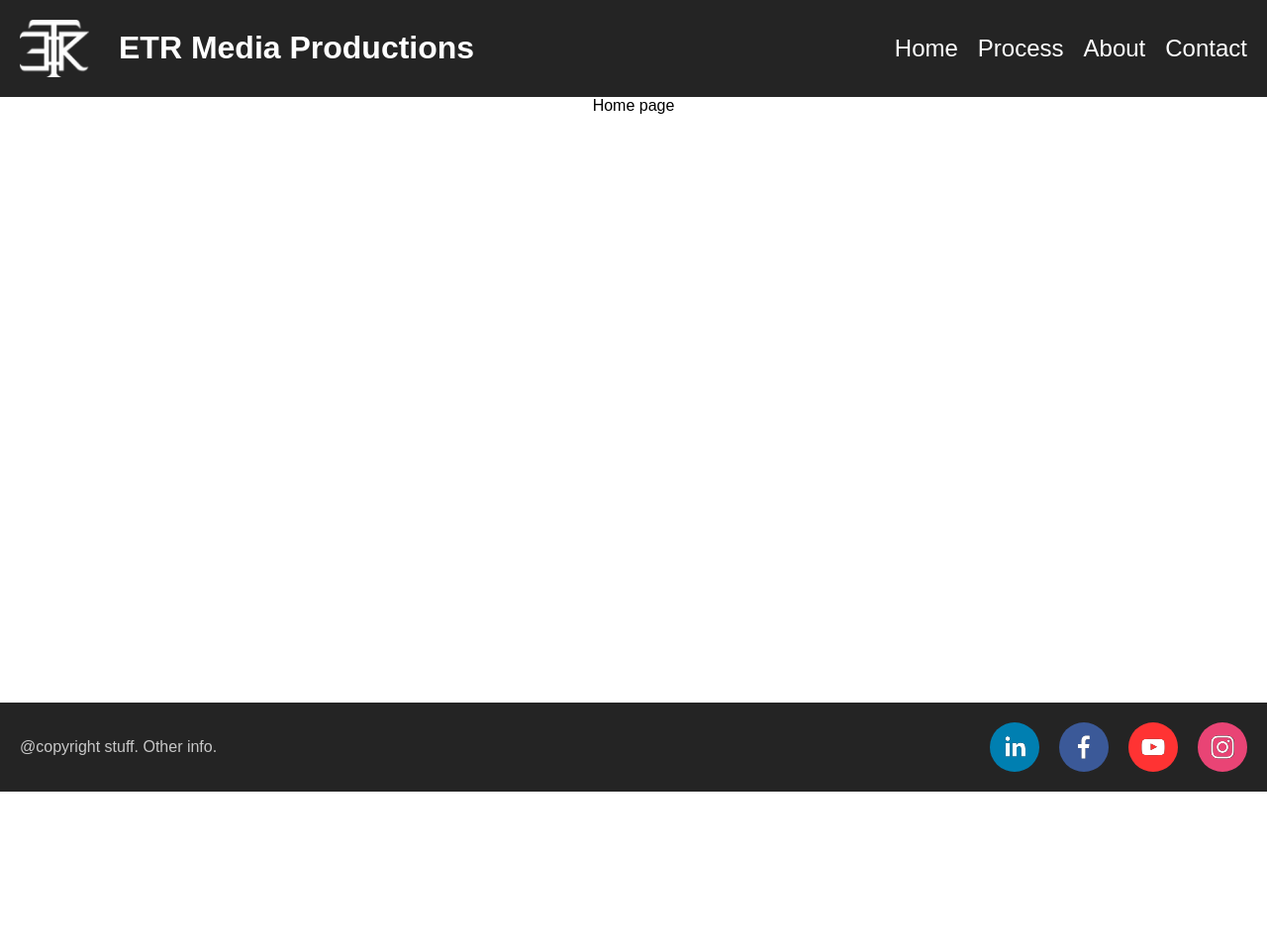
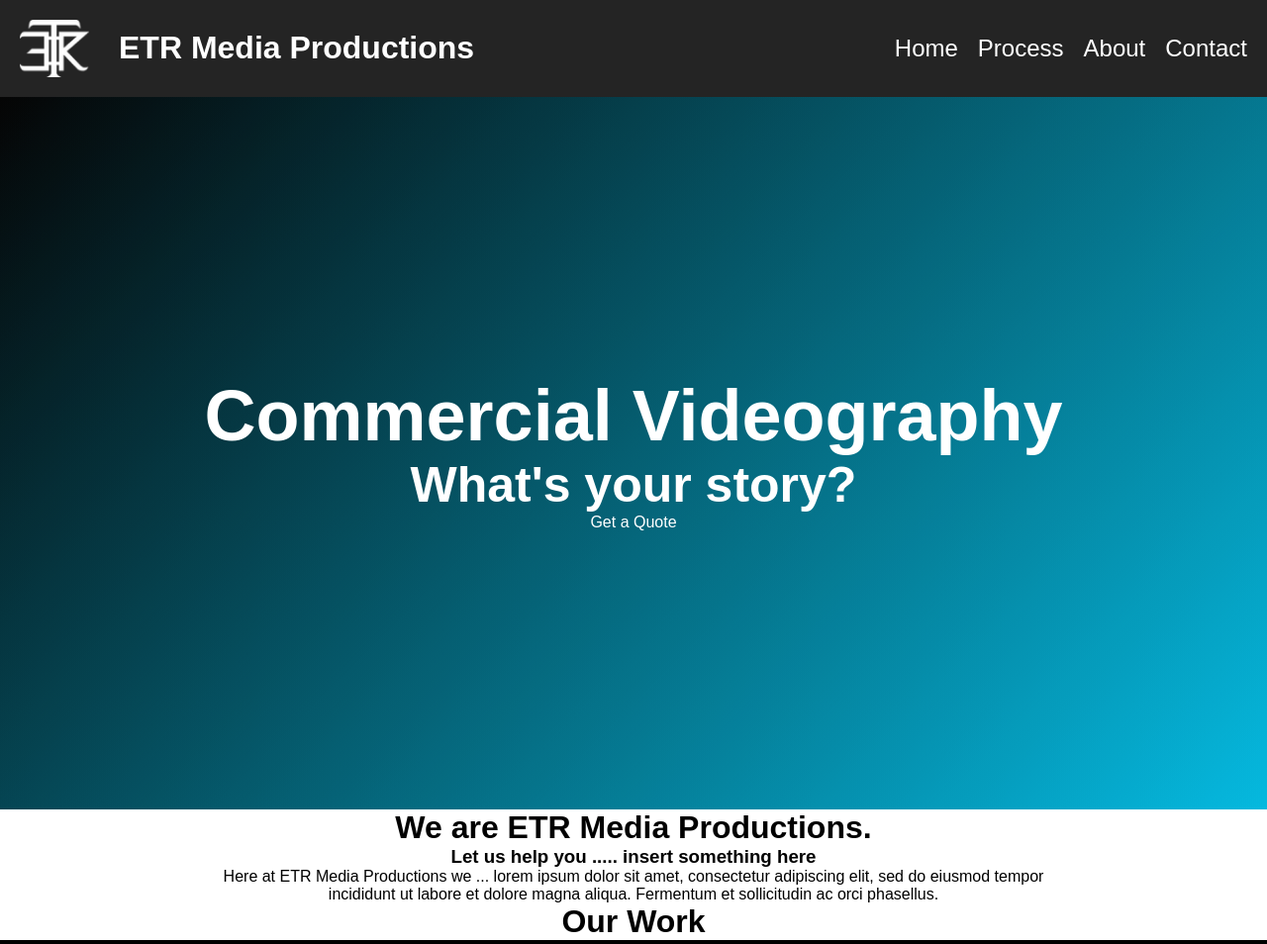
Before and after one commit to ACookson95/etr-media-productions, a Gatsby site: page / in a window 1280 px wide. Shown: the top 954 px of the page at 99% size. Before the commit the page ends 800 px from the top, so only its background shows below. Built offline with nearby package versions, Linux system fonts and the light colour scheme; Gatsby itself is replaced by a stand-in of ours.

Commit message:
Added components to Home page

```diff
--- a/package.json
+++ b/package.json
@@ -24,6 +24,7 @@
     "gatsby-transformer-sharp": "^4.11.0",
     "react": "^17.0.1",
     "react-dom": "^17.0.1",
+    "react-player": "^2.10.0",
     "react-social-icons": "^5.13.0",
     "styled-components": "^5.3.5"
   }
--- /dev/null
+++ b/src/components/Button.js
@@ -0,0 +1,15 @@
+import React from "react";
+import styled from "styled-components";
+
+export const Button = ({children}) => {
+
+  const StyledButton = styled.div`
+
+  `;
+
+  return (
+    <StyledButton>
+      {children}
+    </StyledButton>
+  )
+}
--- /dev/null
+++ b/src/components/Container.js
@@ -0,0 +1,16 @@
+import React from "react";
+import styled from "styled-components";
+
+export const Container = ({children}) => {
+  const StyledContainer = styled.div`
+    max-width: 1000px;
+    width: 90%;
+    margin: 0 auto;
+  `;
+
+  return (
+    <StyledContainer>
+      {children}
+    </StyledContainer>
+  )
+}
--- a/src/components/Footer.js
+++ b/src/components/Footer.js
@@ -33,7 +33,7 @@ export const Footer = () => {
   return (
     <FooterWrapper>
       <FooterText>
-        @copyright stuff. Other info.
+        © 2021 All Rights Owned by Empower the Rebel LLC
       </FooterText>
       <SocialLinks>
         <StyledIcon as={SocialIcon} url="https://linkedin.com/" fgColor="#FFFFFF"/>
--- /dev/null
+++ b/src/components/home/Clients.js
@@ -0,0 +1,15 @@
+import React from "react";
+import styled from "styled-components";
+
+export const Clients = () => {
+  const ClientsWrapper = styled.div`
+    width: 100%;
+    height: 300px;
+    background-color: black;
+  `;
+  return (
+    <ClientsWrapper>
+
+    </ClientsWrapper>
+  )
+}
--- /dev/null
+++ b/src/components/home/Cover.js
@@ -0,0 +1,81 @@
+import React from "react";
+import ReactPlayer from 'react-player/lazy';
+import styled from "styled-components";
+import { Button } from "../../components";
+
+
+export const Cover = () => {
+  const VideoWrapper = styled.div`
+  position: relative;
+  min-height: 400px;
+  max-height: 600px;
+  width: 100%;
+  padding-top: 56.25%;
+  background-color: ${props => props.theme.colors.dark1};
+  & .react-player {
+    position: absolute;
+    top: 0;
+    left: 0;
+  }
+  & ::before {
+    content: '';
+    background: linear-gradient(135deg,${props => props.theme.colors.dark2},${props => props.theme.colors.highlight1});
+    opacity: 0.4;
+    height: 100%;
+    width: 100%;
+    position: absolute;
+    top: 0;
+    left: 0;
+    z-index: -1;
+  }
+`;
+
+const VideoOverlay = styled.div`
+  position: absolute;
+  top: 0;
+  left: 0;
+  width: 100%;
+  height: 100%;
+  color: ${props => props.theme.colors.light1};
+  display: flex;
+  flex-direction: column;
+  align-items: center;
+  justify-content: center;
+  z-index: 1;
+  & h1 {
+    font-size: 72px;
+    text-align: center;
+  }
+  & h3 {
+    font-size: 50px;
+    text-align: center;
+  }
+`;
+
+return (
+  <>
+   <VideoWrapper>
+          <ReactPlayer
+            url='https://vimeo.com/32001208'
+            muted
+            playing
+            loop
+            width='100%'
+            height='100%'
+            className='react-player'
+          />
+          <VideoOverlay>
+            <h1>
+              Commercial Videography
+            </h1>
+            <h3>
+              What's your story?
+            </h3>
+            <Button>
+              Get a Quote
+            </Button>
+          </VideoOverlay>
+        </VideoWrapper>
+  </>
+)
+}
--- /dev/null
+++ b/src/components/home/Header.js
@@ -0,0 +1,17 @@
+import React from "react";
+import styled from "styled-components";
+import { Container } from "../Container";
+
+export const Header = ({children}) => {
+  const StyledHeader = styled.h1`
+    width: 100%;
+    text-align: center;
+  `;
+  return(
+    <StyledHeader>
+      <Container>
+        {children}
+      </Container>
+    </StyledHeader>
+  )
+}
--- /dev/null
+++ b/src/components/home/Photos.js
@@ -0,0 +1,15 @@
+import React from "react";
+import styled from "styled-components";
+
+export const Photos = () => {
+  const PhotosWrapper = styled.div`
+    width: 100%;
+    height: 150px;
+    background-color: black;
+  `;
+  return (
+    <PhotosWrapper>
+
+    </PhotosWrapper>
+  )
+}
--- /dev/null
+++ b/src/components/home/Summary.js
@@ -0,0 +1,38 @@
+import React from "react";
+import styled from "styled-components";
+import { Container } from "../Container";
+
+export const Summary = () => {
+  const SummaryWrapper = styled.div`
+    display: flex;
+    flex-direction: column;
+    align-items: center;
+    justify-content: center;
+    text-align: center;
+  `;
+  const Title = styled.h1`
+
+  `;
+  const Subtitle = styled.h3`
+
+  `;
+  const Text = styled.p`
+
+  `;
+
+  return (
+    <SummaryWrapper>
+      <Container>
+        <Title>
+          We are ETR Media Productions.
+        </Title>
+        <Subtitle>
+          Let us help you ..... insert something here
+        </Subtitle>
+        <Text>
+          Here at ETR Media Productions we ... lorem ipsum dolor sit amet, consectetur adipiscing elit, sed do eiusmod tempor incididunt ut labore et dolore magna aliqua. Fermentum et sollicitudin ac orci phasellus.
+        </Text>
+      </Container>
+    </SummaryWrapper>
+  )
+}
--- /dev/null
+++ b/src/components/home/Videos.js
@@ -0,0 +1,15 @@
+import React from "react";
+import styled from "styled-components";
+
+export const Videos = () => {
+  const VideosWrapper = styled.div`
+    width: 100%;
+    height: 300px;
+    background-color: black;
+  `;
+  return (
+    <VideosWrapper>
+
+    </VideosWrapper>
+  )
+}
--- a/src/pages/index.js
+++ b/src/pages/index.js
@@ -1,11 +1,29 @@
 import * as React from "react";
-import { Layout } from "../components";
+import {
+  Layout,
+  Cover,
+  Summary,
+  Header,
+  Videos,
+  Photos,
+  Clients,
+  Container
+} from "../components";
+
 
 const indexPage = () => {
+
   return (
     <>
       <Layout>
-        <p>Home page</p>
+        <Cover />
+        <Summary />
+        <Header>Our Work</Header>
+        <Videos />
+        <Header>Product Photography</Header>
+        <Photos />
+        <Header>Our Clients</Header>
+        <Clients />
       </Layout>
     </>
   )
```
Also changed, not shown: src/components/Video.js (added, +14 -0 lines), src/components/index.js (+8 -0 lines), 1 other file.
